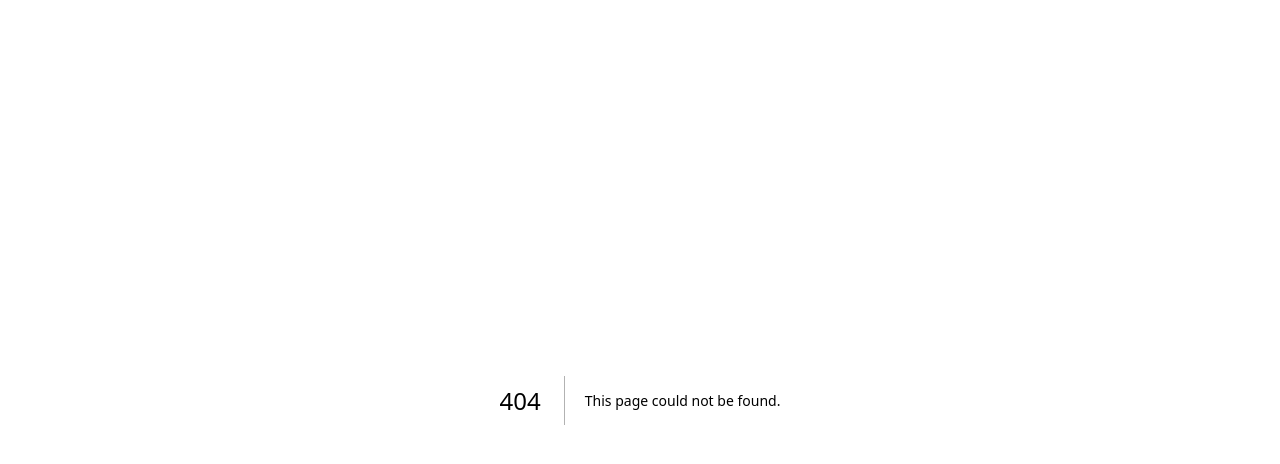
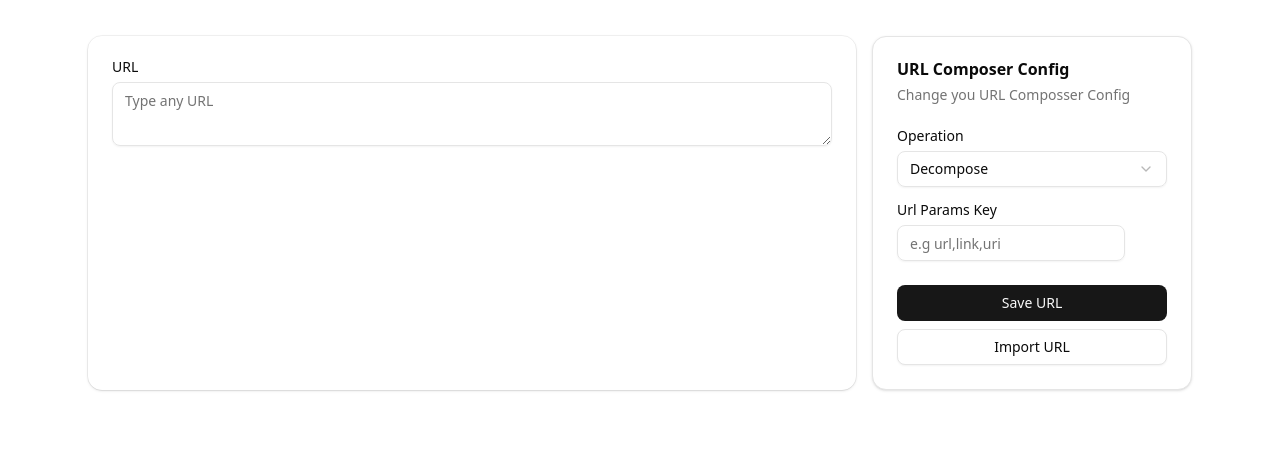
Before and after one commit to rzrksh/rzrblade, a Next.js app: page /url-composer in a window 1280 px wide. Before the commit this address had no page. Shown: the top 464 px of the page. Built offline with nearby package versions, Linux system fonts and the light colour scheme.

Commit message:
feat: iteration 2

```diff
--- /dev/null
+++ b/src/app/url-composer/components/URLComposer.tsx
@@ -0,0 +1,60 @@
+"use client";
+
+import { useState } from "react";
+import { Input } from "@/components/ui/input";
+import { Label } from "@/components/ui/label";
+import { Textarea } from "@/components/ui/textarea";
+import { isValidURL } from "@/utils/url-composser/is-valid-url";
+
+type SearchParamsKeyValue = Array<{ key: string; value: string }>;
+
+const urlMapper = (urlInput: string) => {
+  const url = new URL(urlInput);
+  const searchParams = url.searchParams;
+  const searchParamsKV: SearchParamsKeyValue = [];
+
+  for (const [key, value] of searchParams.entries()) {
+    if (key && value) {
+      searchParamsKV.push({ key, value });
+    }
+  }
+
+  return searchParamsKV;
+};
+
+export const URLComposer = () => {
+  const [urlParams, setUrlParams] = useState<SearchParamsKeyValue>([]);
+
+  const handleChangeTextUrl = (urlInput: string) => {
+    if (!isValidURL(urlInput)) {
+      return;
+    }
+
+    const mappedUrl = urlMapper(urlInput);
+    setUrlParams(mappedUrl);
+  };
+
+  console.log(urlParams);
+
+  return (
+    <div className="max-w-xl min-w-3xl rounded-xl bg-white p-6 shadow-sm outline outline-black/5 dark:bg-slate-800 dark:shadow-none dark:-outline-offset-1 dark:outline-white/10">
+      <div>
+        <Label className="mb-2" htmlFor="base-url">
+          URL
+        </Label>
+        <Textarea
+          className="mb-5"
+          id="base-url"
+          placeholder="Type any URL"
+          onChange={(e) => handleChangeTextUrl(e.target.value)}
+        />
+      </div>
+      {urlParams.map((item) => (
+        <div className="mt-3" key={item.key}>
+          <Label className="mb-2">{item.key}</Label>
+          <Input readOnly type="text" value={item.value}></Input>
+        </div>
+      ))}
+    </div>
+  );
+};
--- a/src/app/url-composser/components/URLComposserConfig.tsx
+++ b/src/app/url-composer/components/URLComposerConfig.tsx
@@ -11,6 +11,7 @@ import {
   CardTitle,
 } from "@/components/ui/card";
 import { Checkbox } from "@/components/ui/checkbox";
+import { Input } from "@/components/ui/input";
 import { Label } from "@/components/ui/label";
 import {
   Select,
@@ -21,13 +22,13 @@ import {
 } from "@/components/ui/select";
 import { useConfigURL } from "../usecase/useConfigURL";
 
-export const URLComposserConfig = () => {
-  const {config, handleChangeConfg } = useConfigURL();
+export const URLComposerConfig = () => {
+  const { config, handleChangeConfg } = useConfigURL();
 
   return (
-    <Card>
+    <Card className="min-w-[25%]">
       <CardHeader>
-        <CardTitle>URL Composser Config</CardTitle>
+        <CardTitle>URL Composer Config</CardTitle>
         <CardDescription>Change you URL Composser Config</CardDescription>
       </CardHeader>
       <CardContent>
@@ -39,25 +40,33 @@ export const URLComposserConfig = () => {
             <SelectValue />
           </SelectTrigger>
           <SelectContent>
+            <SelectItem value="compose">Compose</SelectItem>
+            <SelectItem value="decompose">Decompose</SelectItem>
             <SelectItem value="encode">Encode</SelectItem>
             <SelectItem value="decode">Decode</SelectItem>
-            <SelectItem value="compose">Compose</SelectItem>
           </SelectContent>
         </Select>
-        {config === 'compose' && <div className="flex gap-3 mt-4">
-          <div className="flex items-center gap-1">
-            <Checkbox id="adv-mode-check" />
-            <Label htmlFor="adv-mode-check">Advance Mode</Label>
+        {config === "decompose" && (
+          <div className="flex gap-3 mt-4">
+            <div>
+              <Label htmlFor="url-params-key" className="mb-2">
+                Url Params Key
+              </Label>
+              <Input
+                type="text"
+                placeholder="e.g url,link,uri"
+                className="w-[100%]"
+                id="url-params-key"
+              />
+            </div>
           </div>
-          <div className="flex items-center gap-1">
-            <Checkbox id="url-api-check" />
-            <Label htmlFor="url-api-check">Use URL API</Label>
-          </div>
-        </div>}
+        )}
       </CardContent>
       <CardFooter className="flex-col gap-2">
         <Button className="w-full">Save URL</Button>
-        <Button className="w-full" variant="outline">Import URL</Button>
+        <Button className="w-full" variant="outline">
+          Import URL
+        </Button>
       </CardFooter>
     </Card>
   );
--- /dev/null
+++ b/src/app/url-composer/page.tsx
@@ -0,0 +1,15 @@
+import { SavedURL } from "./components/SavedURL";
+import { URLComposer } from "./components/URLComposer";
+import { URLComposerConfig } from "./components/URLComposerConfig";
+
+const URLComposserPage = () => {
+  return (
+    <div className="flex w-[100%] gap-4 justify-center mt-9">
+      <URLComposer />
+      <URLComposerConfig />
+      {/* <SavedURL /> */}
+    </div>
+  );
+};
+
+export default URLComposserPage;
--- a/src/app/url-composser/usecase/useConfigURL.ts
+++ b/src/app/url-composer/usecase/useConfigURL.ts
@@ -1,9 +1,9 @@
 import { useState } from "react"
 
-type ConfigType = 'encode' | 'decode' | 'compose';
+type ConfigType = 'encode' | 'decode' | 'compose' | 'decompose';
 
 export const useConfigURL = () => {
-  const [config, setConfig] = useState<ConfigType>('compose');
+  const [config, setConfig] = useState<ConfigType>('decompose');
 
   const handleChangeConfg = (value: ConfigType) => {
     setConfig(value);
--- a/src/app/url-composser/components/URLComposser.tsx
+++ /dev/null
@@ -1,27 +0,0 @@
-"use client";
-
-import { Label } from "@/components/ui/label";
-import { Textarea } from "@/components/ui/textarea";
-
-export const URLComposser = () => {
-  return (
-    <div className="max-w-xl min-w-3xl rounded-xl bg-white p-6 shadow-sm outline outline-black/5 dark:bg-slate-800 dark:shadow-none dark:-outline-offset-1 dark:outline-white/10">
-      <div>
-        <Label className="mb-2" htmlFor="base-url">
-          URL
-        </Label>
-        <Textarea
-          className="mb-5"
-          id="base-url"
-          placeholder="Type URL to Encode"
-        />
-      </div>
-      <div>
-        <Label className="mb-2" htmlFor="result-url">
-          Encoded URL
-        </Label>
-        <Textarea readOnly id="result-url" placeholder="Encoded URL" />
-      </div>
-    </div>
-  );
-};
--- a/src/app/url-composser/page.tsx
+++ /dev/null
@@ -1,15 +0,0 @@
-import { SavedURL } from "./components/SavedURL";
-import { URLComposser } from "./components/URLComposser";
-import { URLComposserConfig } from "./components/URLComposserConfig";
-
-const URLComposserPage = () => {
-  return (
-    <div className="flex w-[100%] gap-4 justify-center">
-      <URLComposser />
-      <URLComposserConfig />
-      {/* <SavedURL /> */}
-    </div>
-  );
-};
-
-export default URLComposserPage;
--- /dev/null
+++ b/src/components/ui/input.tsx
@@ -0,0 +1,21 @@
+import * as React from "react"
+
+import { cn } from "@/lib/utils"
+
+function Input({ className, type, ...props }: React.ComponentProps<"input">) {
+  return (
+    <input
+      type={type}
+      data-slot="input"
+      className={cn(
+        "file:text-foreground placeholder:text-muted-foreground selection:bg-primary selection:text-primary-foreground dark:bg-input/30 border-input h-9 w-full min-w-0 rounded-md border bg-transparent px-3 py-1 text-base shadow-xs transition-[color,box-shadow] outline-none file:inline-flex file:h-7 file:border-0 file:bg-transparent file:text-sm file:font-medium disabled:pointer-events-none disabled:cursor-not-allowed disabled:opacity-50 md:text-sm",
+        "focus-visible:border-ring focus-visible:ring-ring/50 focus-visible:ring-[3px]",
+        "aria-invalid:ring-destructive/20 dark:aria-invalid:ring-destructive/40 aria-invalid:border-destructive",
+        className
+      )}
+      {...props}
+    />
+  )
+}
+
+export { Input }
--- /dev/null
+++ b/src/utils/url-composser/is-valid-url.ts
@@ -0,0 +1,8 @@
+export const isValidURL = (urlString: string) => {
+    try {
+    new URL(urlString);
+    return true;
+  } catch (error) {
+    return false;
+  }
+}
```
Also changed, not shown: src/app/url-composer/components/SavedURL.tsx (renamed from src/app/url-composser/components/SavedURL.tsx), src/app/url-composer/context/url-composser.context.tsx (added).
